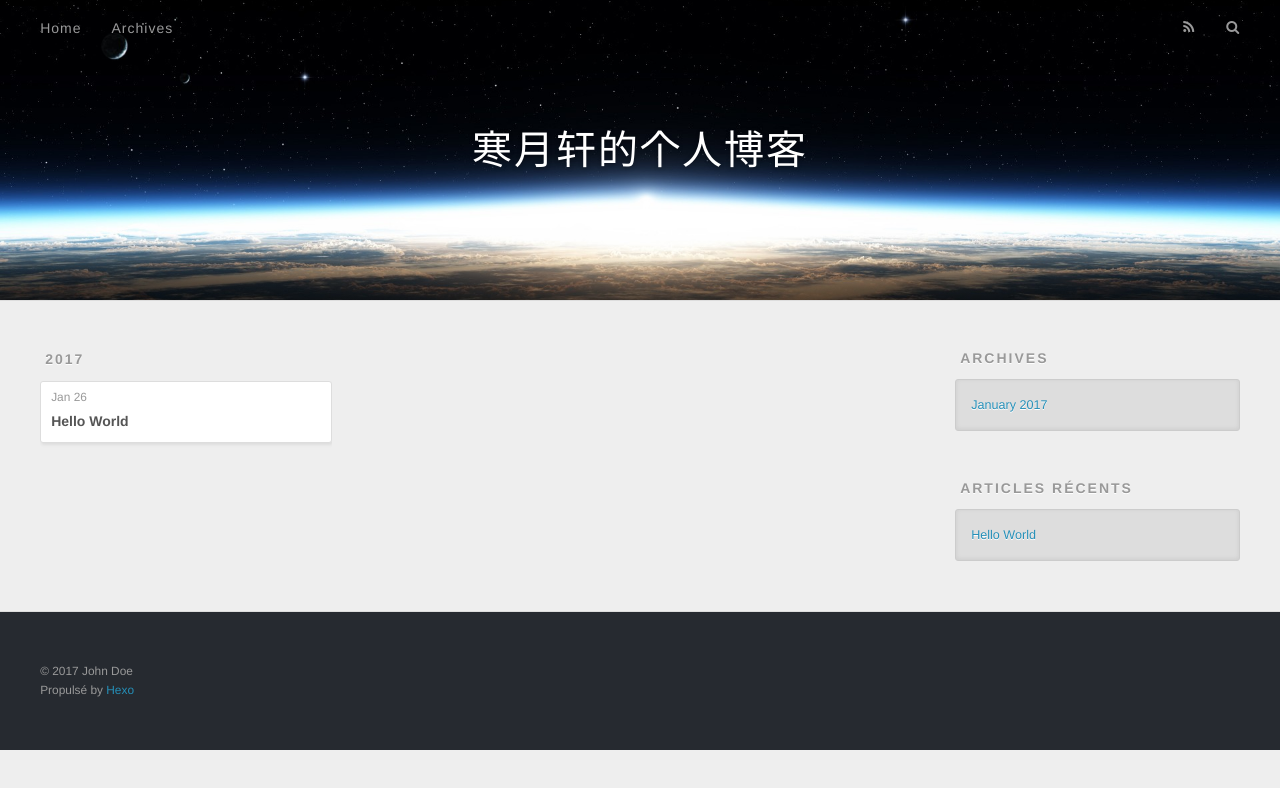
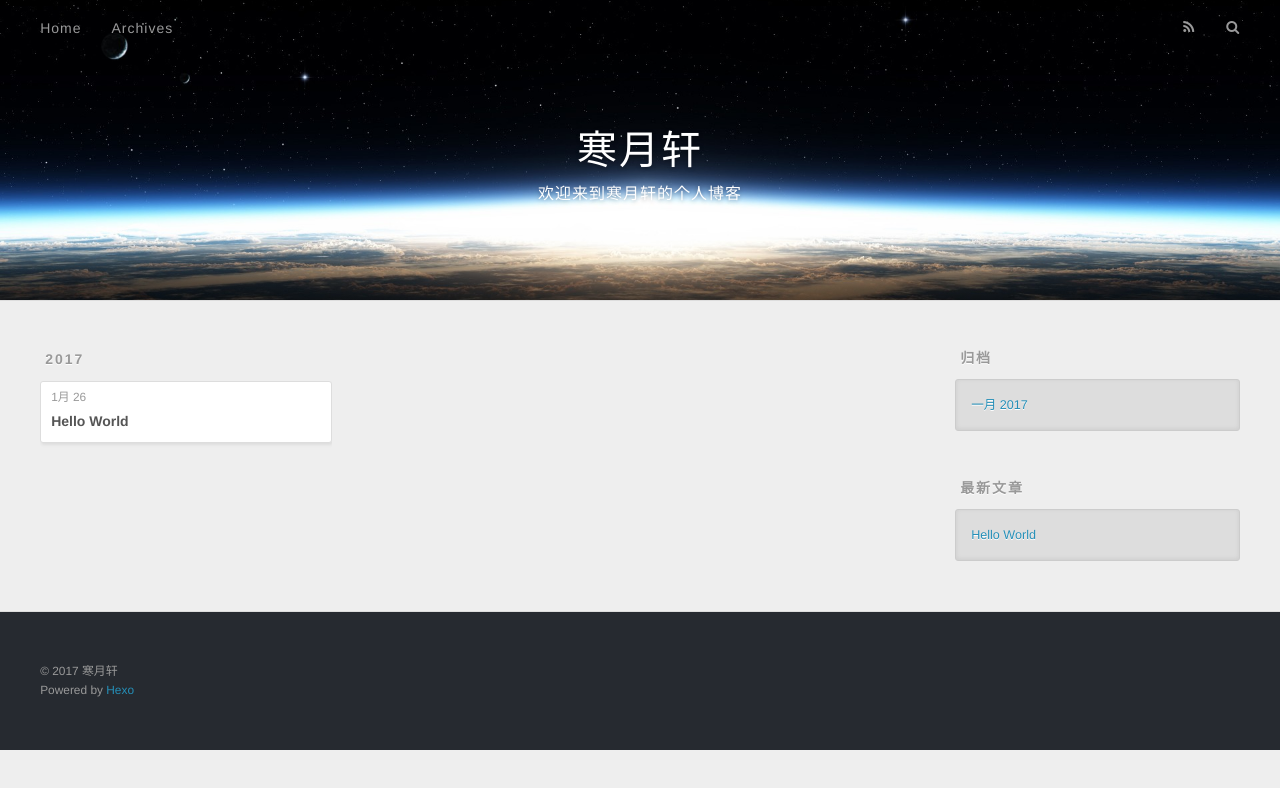
Before and after one commit to Hi-BlackNight/Hi-BlackNight.github.io, a plain HTML site: page archives/index.html in a window 1280 px wide. Drawn offline with nearby package versions, Linux system fonts and the light colour scheme.

Commit message:
Site updated: 2017-01-26 15:50:39

```diff
--- a/archives/index.html
+++ b/archives/index.html
@@ -3,16 +3,16 @@
 <head>
   <meta charset="utf-8">
 
-  <title>Archives | 寒月轩的个人博客</title>
+  <title>归档 | 寒月轩</title>
   <meta name="viewport" content="width=device-width, initial-scale=1, maximum-scale=1">
   <meta property="og:type" content="website">
-<meta property="og:title" content="寒月轩的个人博客">
+<meta property="og:title" content="寒月轩">
 <meta property="og:url" content="http://yoursite.com/archives/index.html">
-<meta property="og:site_name" content="寒月轩的个人博客">
+<meta property="og:site_name" content="寒月轩">
 <meta name="twitter:card" content="summary">
-<meta name="twitter:title" content="寒月轩的个人博客">
+<meta name="twitter:title" content="寒月轩">
 
-    <link rel="alternate" href="/atom.xml" title="寒月轩的个人博客" type="application/atom+xml">
+    <link rel="alternate" href="/atom.xml" title="寒月轩" type="application/atom+xml">
 
 
     <link rel="icon" href="/favicon.png">
@@ -33,8 +33,12 @@
   <div id="header-outer" class="outer">
     <div id="header-title" class="inner">
       <h1 id="logo-wrap">
-        <a href="/" id="logo">寒月轩的个人博客</a>
+        <a href="/" id="logo">寒月轩</a>
       </h1>
+
+        <h2 id="subtitle-wrap">
+          <a href="/" id="subtitle">欢迎来到寒月轩的个人博客</a>
+        </h2>
 
     </div>
     <div id="header-inner" class="inner">
@@ -48,9 +52,9 @@
       </nav>
       <nav id="sub-nav">
 
-          <a id="nav-rss-link" class="nav-icon" href="/atom.xml" title="Flux RSS"></a>
+          <a id="nav-rss-link" class="nav-icon" href="/atom.xml" title="RSS Feed"></a>
 
-        <a id="nav-search-btn" class="nav-icon" title="Rechercher"></a>
+        <a id="nav-search-btn" class="nav-icon" title="搜索"></a>
       </nav>
       <div id="search-form-wrap">
         <form action="//google.com/search" method="get" accept-charset="UTF-8" class="search-form"><input type="search" name="q" results="0" class="search-form-input" placeholder="Search"><button type="submit" class="search-form-submit">&#xF002;</button><input type="hidden" name="sitesearch" value="http://yoursite.com"></form>
@@ -76,7 +80,7 @@
   <div class="archive-article-inner">
     <header class="archive-article-header">
       <a href="/2017/01/26/hello-world/" class="archive-article-date">
-  <time datetime="2017-01-26T07:01:13.402Z" itemprop="datePublished">Jan 26</time>
+  <time datetime="2017-01-26T07:01:13.402Z" itemprop="datePublished">1月 26</time>
 </a>
 
 
@@ -107,9 +111,9 @@
 
 
   <div class="widget-wrap">
-    <h3 class="widget-title">Archives</h3>
+    <h3 class="widget-title">归档</h3>
     <div class="widget">
-      <ul class="archive-list"><li class="archive-list-item"><a class="archive-list-link" href="/archives/2017/01/">January 2017</a></li></ul>
+      <ul class="archive-list"><li class="archive-list-item"><a class="archive-list-link" href="/archives/2017/01/">一月 2017</a></li></ul>
     </div>
   </div>
 
@@ -117,7 +121,7 @@
 
 
   <div class="widget-wrap">
-    <h3 class="widget-title">Articles récents</h3>
+    <h3 class="widget-title">最新文章</h3>
     <div class="widget">
       <ul>
 
@@ -137,8 +141,8 @@
 
   <div class="outer">
     <div id="footer-info" class="inner">
-      &copy; 2017 John Doe<br>
-      Propulsé by <a href="http://hexo.io/" target="_blank">Hexo</a>
+      &copy; 2017 寒月轩<br>
+      Powered by <a href="http://hexo.io/" target="_blank">Hexo</a>
     </div>
   </div>
 </footer>
```
Also changed, not shown: 2017/01/26/hello-world/index.html (+16 -12 lines), archives/2017/01/index.html (+18 -14 lines), archives/2017/index.html (+18 -14 lines), index.html (+18 -14 lines).
